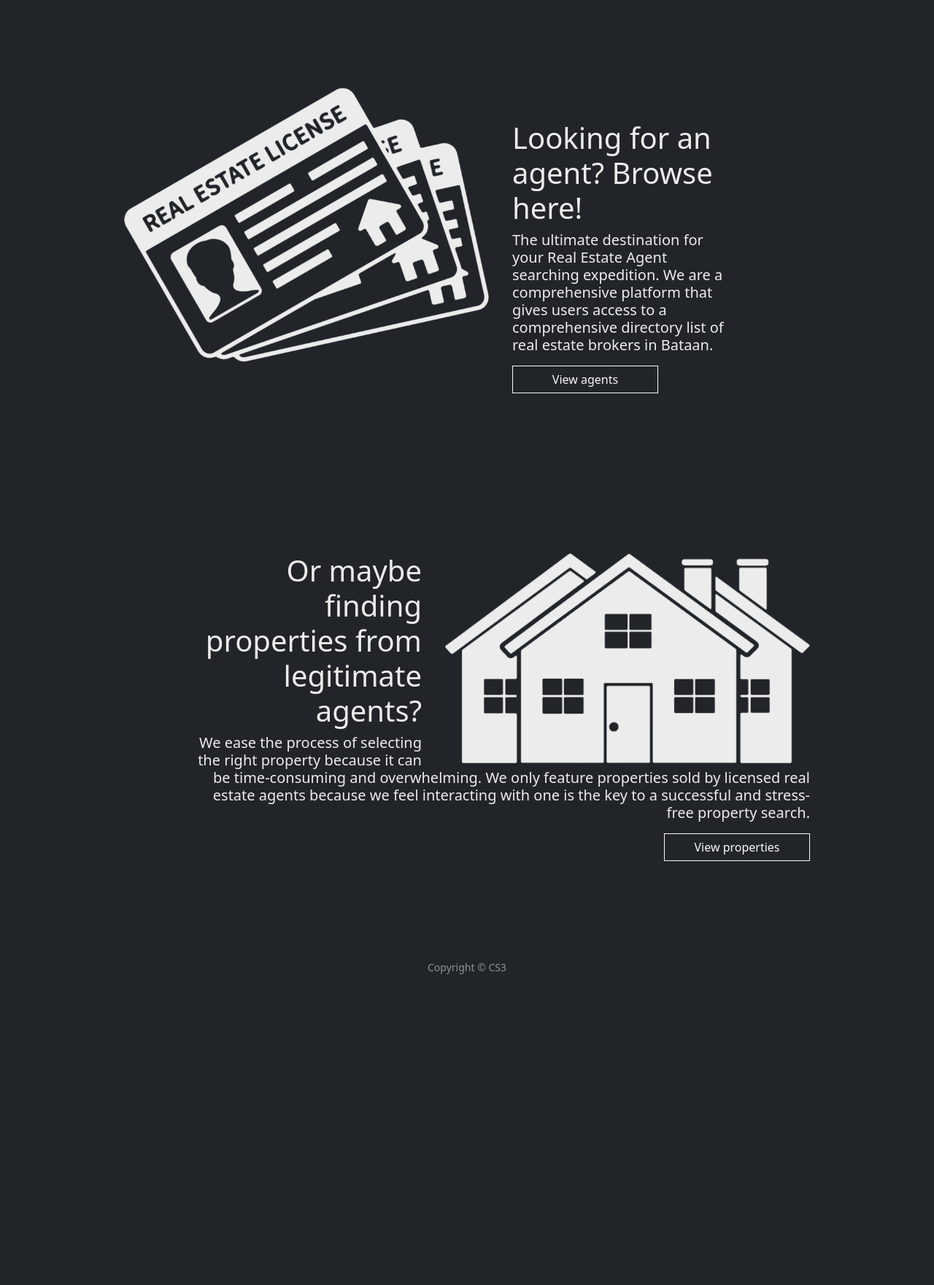
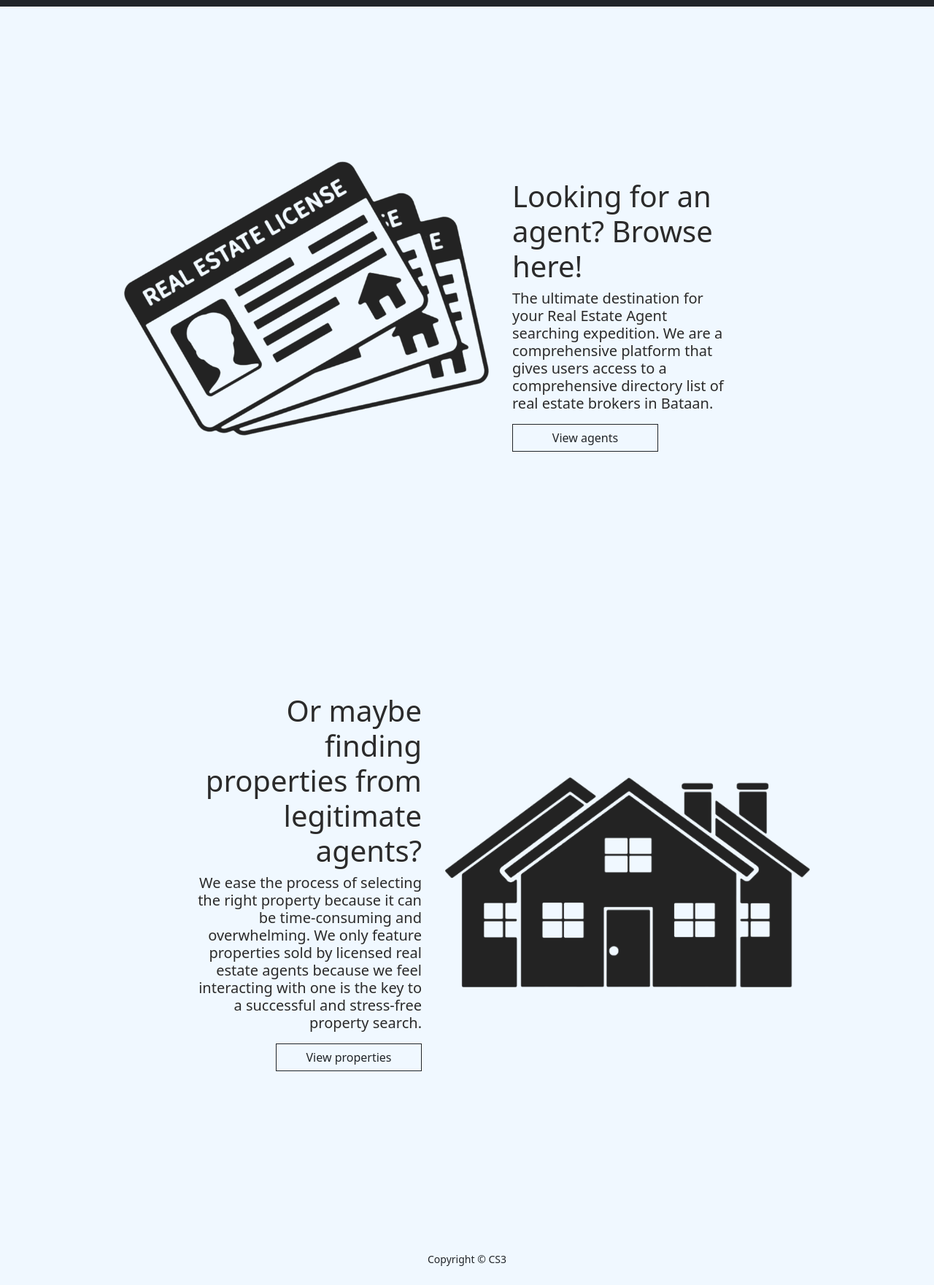
Before and after one commit to lbctorreverde/Ethits-RealEstate, a PHP site: page / in a window 1280 px wide. Shown: the part 1800-3561 px from the top of the page at 73% size. Before the commit the page ends 3135 px from the top, so only its background shows below. Run offline with PHP 8.4, Linux system fonts and the light colour scheme; the visitor is signed in with stand-in values (Sample User, id 1); data comes from the database, SQL or seed files in the repository; data that the repository does not hold is empty; some libraries are stand-ins or nearby versions.

Commit message:
Pinaputi ang paligid

```diff
--- a/css/index.css
+++ b/css/index.css
@@ -3,7 +3,7 @@ body {
 }
 
 section {
-    min-height: 80vh;
+    min-height: 90vh;
 
 }
 
@@ -53,13 +53,20 @@ section>h1 {
 }
 
 .second-div {
+
+
+    background-color: aliceblue;
+}
+
+.agent-hero {
     padding: 0px 100px 0px 100px;
-    min-height: 80vh;
     margin-top: 20vh;
+    min-height: 100vh;
     display: flex;
     align-items: center;
     justify-content: center;
-    color: rgb(236, 236, 236);
+    color: rgb(43, 43, 43);
+    background-color: aliceblue;
 }
 
 .image-agent {
@@ -75,13 +82,20 @@ section>h1 {
 }
 
 .third-div {
+    background-color: aliceblue;
+
+}
+
+.property-hero {
     padding: 0px 100px 0px 100px;
-    min-height: 80vh;
+    min-height: 120vh;
+    margin-top: -10vh;
     display: flex;
     align-items: center;
     justify-content: center;
-    color: rgb(236, 236, 236);
+    color: rgb(43, 43, 43);
     text-align: end;
+    background-color: aliceblue;
 }
 
 .image-property {
@@ -99,7 +113,7 @@ section>h1 {
 }
 
 .topagents-div {
-    margin-top: 30vh;
+    margin-top: 20vh;
 
 }
 
@@ -131,3 +145,11 @@ p>a {
 .second-extra-div {
     color: aliceblue;
 }
+
+.image-clipart {
+    filter: brightness(15%);
+}
+
+.sticky-footer {
+    background-color: aliceblue;
+}
--- a/index.php
+++ b/index.php
@@ -172,49 +172,40 @@ include_once 'header.php';
                 </button>
             </div>
         </div>
+    </div>
 
-        <div class="container second-div">
-            <div>
-
-                <div class="image-agent">
+    <div class="second-div">
+        <div class="container agent-hero">
+            <div class="image-agent image-clipart">
                 <img src="img/small/agent-license-clipart.png" alt="" width="500px">
             </div>
-
             <div class="content-agent content">
                 <h1>Looking for an agent? Browse here!</h1>
                 <h3 class="lead">The ultimate destination for your Real Estate Agent searching expedition. We are a comprehensive platform that gives users access to a comprehensive directory list of real estate brokers in Bataan.
                 </h3>
-                    <button class="btn btn-outline-light mt-2" href="#" onclick="window.location.href='agents.php'">View agents</button>
+                <button class="btn btn-outline-dark mt-2" href="#" onclick="window.location.href='agents.php'">View agents</button>
             </div>
-
-            </div>
-
-
-
         </div>
     </div>
 
 
 
 
-    <div class="container third-div">
-        <div>
-            <div class="image-property">
-                <img src="img/small/property-clipart.png" alt="" width="500px">
-            </div>
 
+    <div class="third-div">
+        <div class="container property-hero">
             <div class="content-property content">
                 <h1>Or maybe finding properties from legitimate agents?</h1>
                 <h3 class="lead">We ease the process of selecting the right property because it can be time-consuming and overwhelming. We only feature properties sold by licensed real estate agents because we feel interacting with one is the key to a successful and stress-free property search.
                 </h3>
-                <button class="btn btn-outline-light mt-2" href="#" onclick="window.location.href='properties.php'">View properties</button>
+                <button class="btn btn-outline-dark mt-2" href="#" onclick="window.location.href='properties.php'">View properties</button>
+            </div>
+            <div class="image-property image-clipart">
+                <img src="img/small/property-clipart.png" alt="" width="500px">
+            </div>
         </div>
     </div>
 
-
-
-    </div>
-    </div>
 
 
 
@@ -228,6 +219,8 @@ include_once 'header.php';
     <?php require_once 'js/index.js' ?>
 </script>
 
-<?php
-include_once 'footer.php';
-?>
+<footer id="sticky-footer" class="sticky-footer flex-shrink-0 py-4">
+    <div class=" text-center">
+        <small>Copyright &copy; CS3</small>
+    </div>
+</footer>
```
Also changed, not shown: agents.php (+18 -15 lines), css/agents.css (+28 -16 lines), css/properties.css (+29 -15 lines), properties.php (+38 -37 lines). Lines whose indentation alone changed are shown as unchanged.
